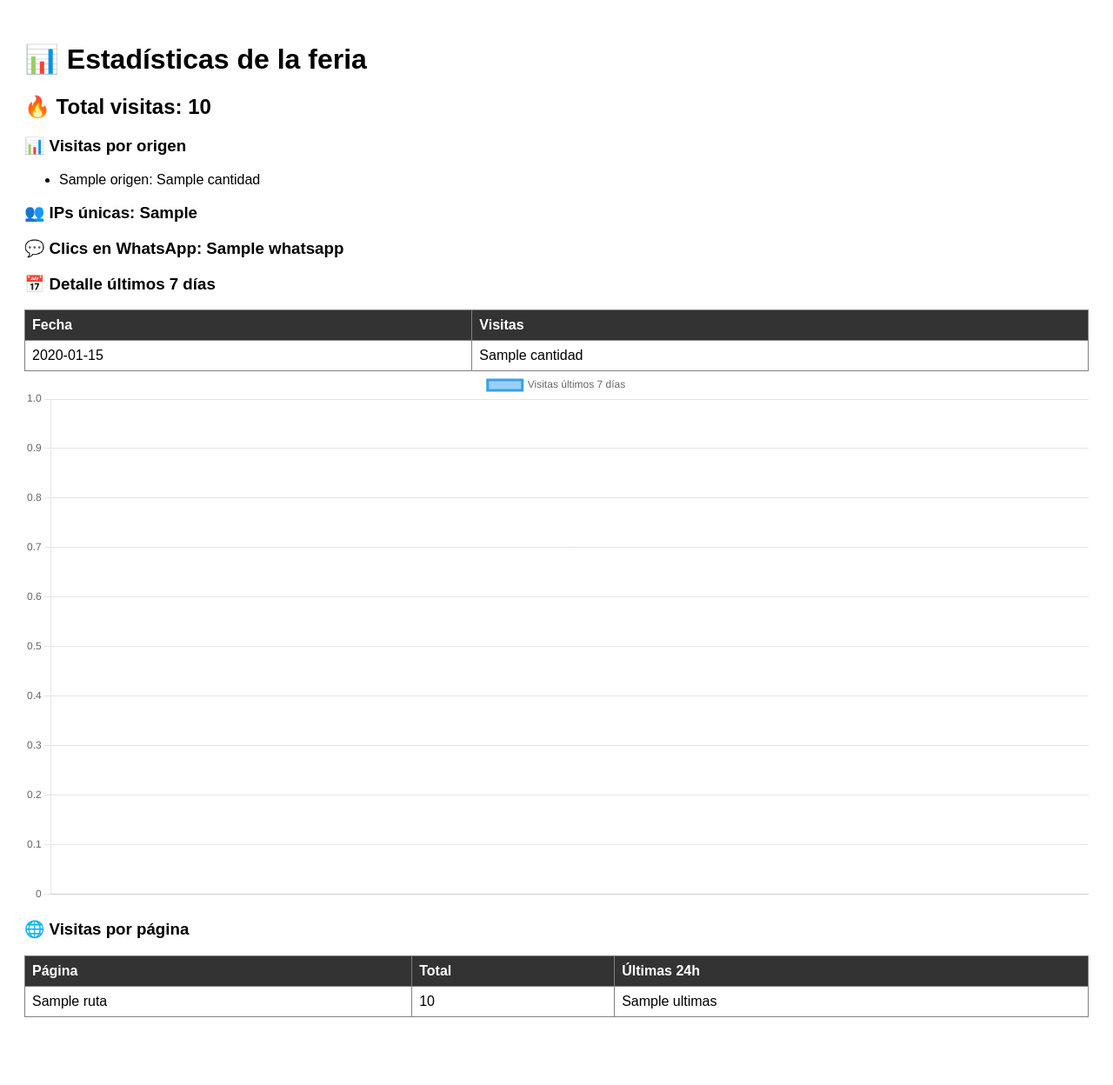
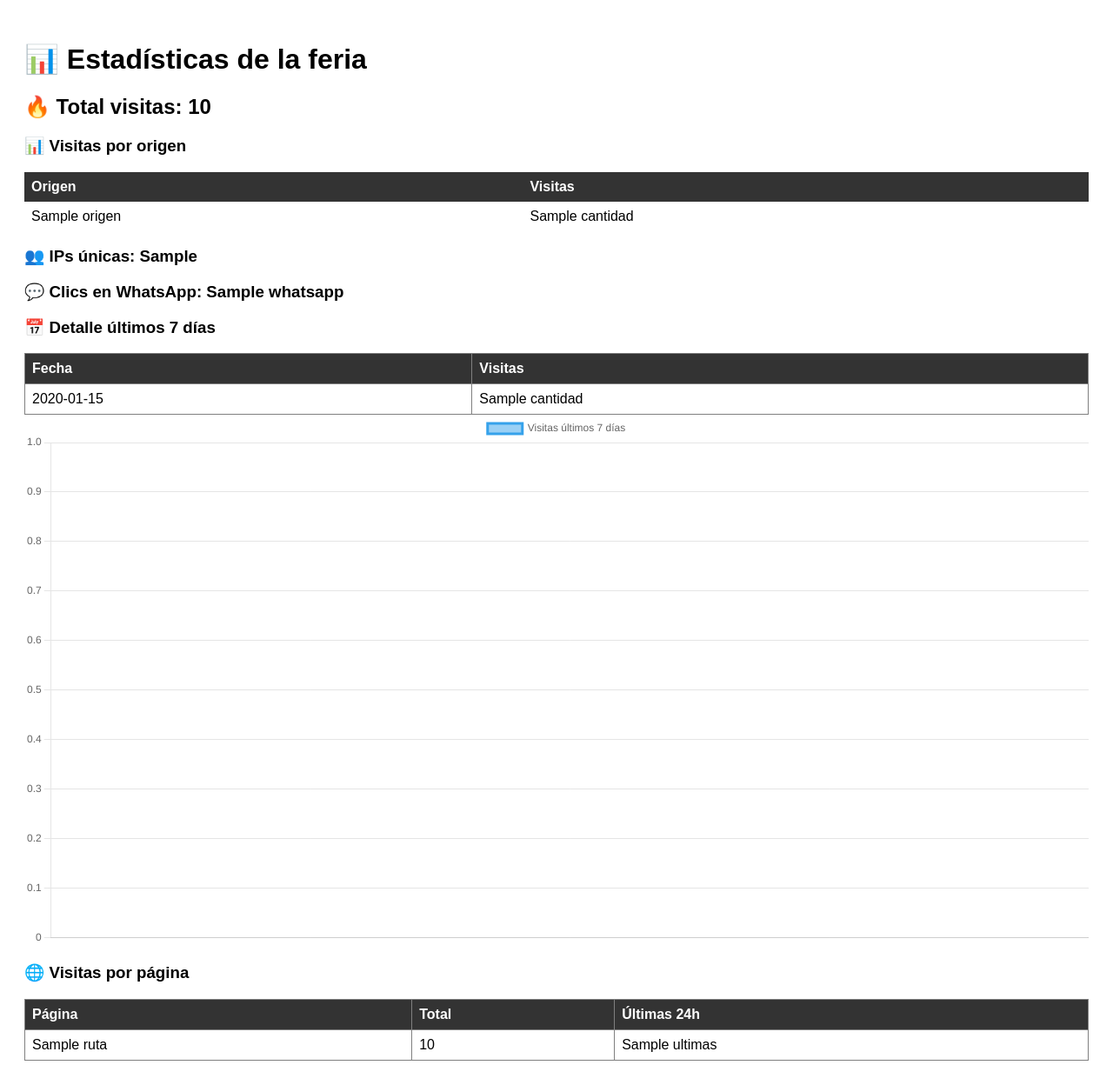
Before and after one commit to jcm201080/venta_web, a Flask app: template templates/admin/visitas.html in a window 1280 px wide. Shown: the whole page at 87% size. Before the commit the page ends 1170 px from the top, so only its background shows below. Run offline with Flask 3, Linux system fonts and the light colour scheme; the template is opened without the code that fills it: most values are stand-ins (such as "Sample title", 1, 10 or a date in 2020).

Commit message:
ültimas mejora

```diff
--- a/templates/admin/visitas.html
+++ b/templates/admin/visitas.html
@@ -36,11 +36,22 @@
     <h2>🔥 Total visitas: {{ total }}</h2>
     <h3>📊 Visitas por origen</h3>
 
-    <ul>
-        {% for origen, cantidad in origenes %}
-        <li>{{ origen }}: {{ cantidad }}</li>
-        {% endfor %}
-    </ul>
+    <table>
+        <thead>
+            <tr>
+                <th>Origen</th>
+                <th>Visitas</th>
+            </tr>
+        </thead>
+        <tbody>
+            {% for origen, cantidad in origenes %}
+            <tr>
+                <td>{{ origen }}</td>
+                <td>{{ cantidad }}</td>
+            </tr>
+            {% endfor %}
+        </tbody>
+    </table>
     <h3>👥 IPs únicas: {{ ips_unicas }}</h3>
 
     <h3>💬 Clics en WhatsApp: {{ whatsapp }}</h3>
--- a/utils/visitas.py
+++ b/utils/visitas.py
@@ -41,8 +41,14 @@ def registrar_visita(origen="directo"):
 
     logging.warning(f"IP visitante: {ip}")
 
+    # 🚫 FILTRAR BOTS (Google, etc)
+    user_agent = request.headers.get("User-Agent", "").lower()
+
+    if "bot" in user_agent or "spider" in user_agent or "crawl" in user_agent:
+        return
+
     # 🚫 FILTRAR TU IP
-    if ip == "79.117.225.21":
+    if ip == "79.117.":
         return
 
     # 🚫 FILTRAR RUTAS BASURA
@@ -54,6 +60,11 @@ def registrar_visita(origen="directo"):
         "favicon" in request.path
     ):
         return
+
+    # 🔥 DETECTAR ORIGEN
+    origen_param = request.args.get("origen")
+    if origen_param:
+        origen = origen_param
 
     conn = get_connection()
     cursor = conn.cursor()
```
Also changed, not shown: README.md.
